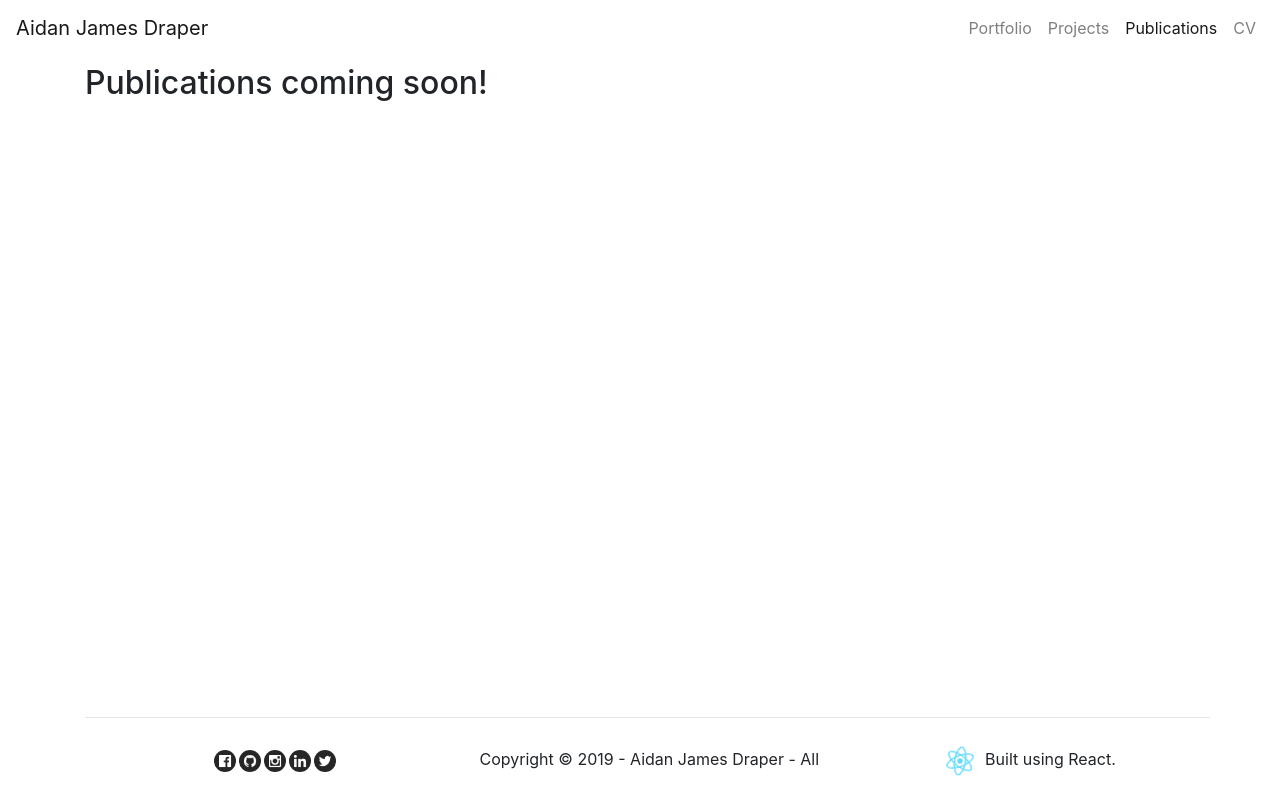
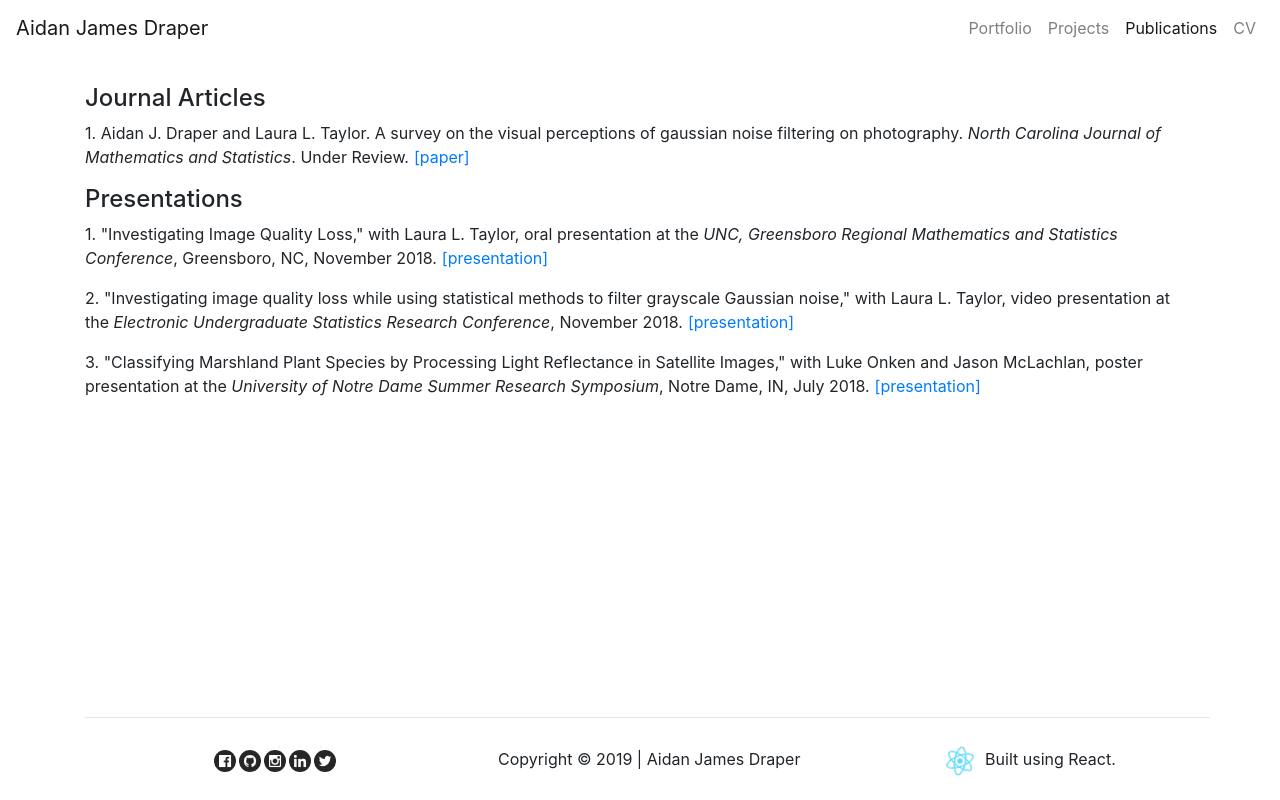
Before and after one commit to adraper2/adraper2.github.io, a React (Create React App) app: page /publications in a window 1280 px wide. Built offline with nearby package versions, Linux system fonts and the light colour scheme.

Commit message:
pubs page

```diff
--- a/src/components/footer.jsx
+++ b/src/components/footer.jsx
@@ -39,7 +39,7 @@ class Footer extends Component {
           </a>
         </div>
         <div align="center" className="footer-element">
-          Copyright &copy; 2019 - Aidan James Draper - All rights reserved.
+          Copyright &copy; 2019 | Aidan James Draper
         </div>
         <div align="center" className="footer-element">
           <img
--- a/src/components/publications.js
+++ b/src/components/publications.js
@@ -1,11 +1,90 @@
 import React, { Component } from "react";
 
 class Publications extends Component {
-  state = {};
+  state = {
+    articles: [
+      {
+        id: 1,
+        title:
+          "A survey on the visual perceptions of gaussian noise filtering on photography",
+        authors: "Aidan J. Draper and Laura L. Taylor",
+        conference: "North Carolina Journal of Mathematics and Statistics",
+        date: "Under Review",
+        link:
+          "https://drive.google.com/file/d/1IGt0naMDSIeAdVNg4FpDtcW5Uj9f1M4h/view?usp=sharing"
+      }
+    ],
+    presentations: [
+      {
+        id: 1,
+        title: "Investigating Image Quality Loss",
+        authors: "Laura L. Taylor",
+        kind: "oral presentation",
+        conference:
+          "UNC, Greensboro Regional Mathematics and Statistics Conference",
+        location: "Greensboro, NC,",
+        date: "November 2018",
+        link:
+          "https://github.com/adraper2/Noise_Reduction_Research-STS499/blob/master/draper_sts499_research_pres.pdf"
+      },
+      {
+        id: 2,
+        title:
+          "Investigating image quality loss while using statistical methods to filter grayscale Gaussian noise",
+        authors: "Laura L. Taylor",
+        kind: "video presentation",
+        conference: "Electronic Undergraduate Statistics Research Conference",
+        location: "",
+        date: "November 2018",
+        link: "https://www.causeweb.org/usproc/eusrc/2018/virtual-posters/3"
+      },
+      {
+        id: 3,
+        title:
+          "Classifying Marshland Plant Species by Processing Light Reflectance in Satellite Images",
+        authors: "Luke Onken and Jason McLachlan",
+        kind: "poster presentation",
+        conference: "University of Notre Dame Summer Research Symposium",
+        location: "Notre Dame, IN,",
+        date: "July 2018",
+        link:
+          "https://docs.google.com/presentation/d/10vzUYmJU-lYcq1PBKg6wO854jVhb3UXfOR7g09KFPvc/edit?usp=sharing"
+      }
+    ]
+  };
   render() {
     return (
-      <div>
-        <h2>Publications coming soon!</h2>
+      <div style={{ paddingTop: 20 }}>
+        <h4>Journal Articles</h4>
+        {this.state.articles.map(article => (
+          // start showing article stuff
+          <p>
+            {article.id}. {article.authors}. {article.title}.{" "}
+            <i>{article.conference}</i>. {article.date}.
+            <a
+              className="project_tag"
+              href={article.link}
+              style={{ paddingLeft: 5 }}
+            >
+              [paper]
+            </a>
+          </p>
+        ))}
+        <h4>Presentations</h4>
+        {this.state.presentations.map(pres => (
+          //start showing pres stuff
+          <p>
+            {pres.id}. "{pres.title}," with {pres.authors}, {pres.kind} at the{" "}
+            <i>{pres.conference}</i>, {pres.location} {pres.date}.
+            <a
+              className="project_tag"
+              href={pres.link}
+              style={{ paddingLeft: 5 }}
+            >
+              [presentation]
+            </a>
+          </p>
+        ))}
       </div>
     );
   }
```
